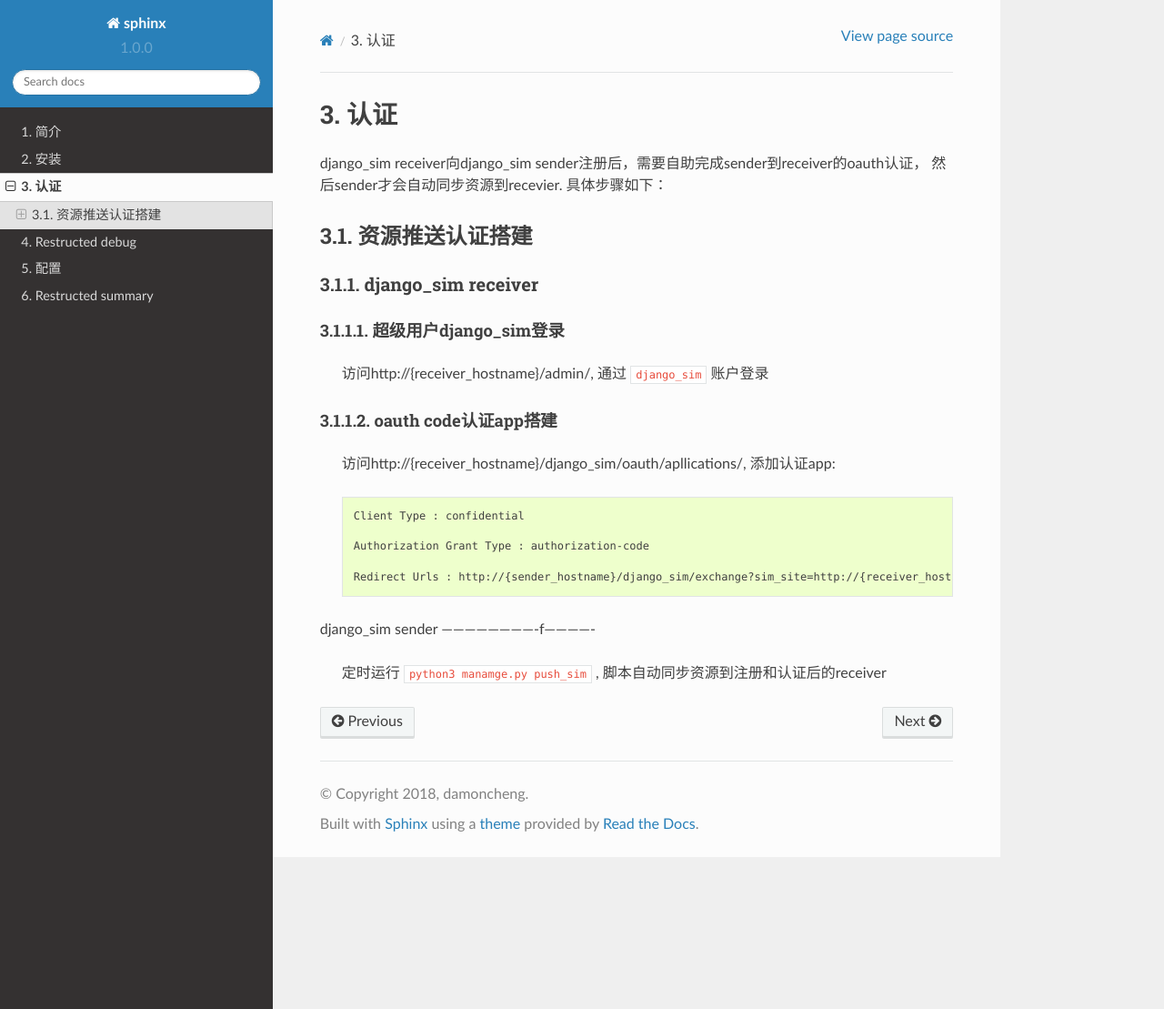
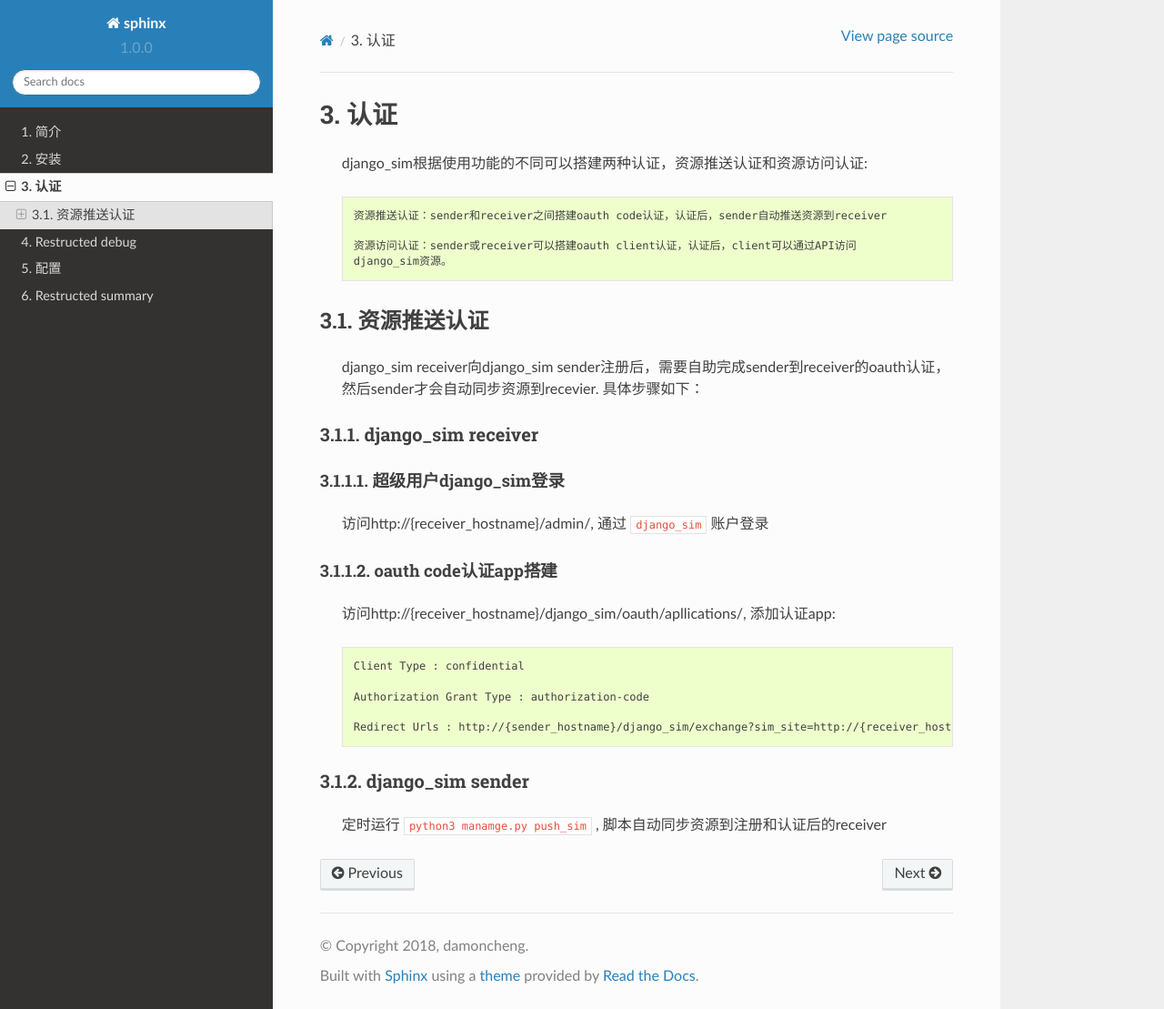
Before and after one commit to damoncheng/Sphinx, a Sphinx documentation site: the page built from source/restructed/django_sim_auth.rst, in a window 1280 px wide and 1109 px high. Shown: the whole window at 91% size. Built offline with Sphinx 7.4.7 and the Read the Docs theme 2.0.0, drawn with Linux system fonts in a browser that asks for light colours.

Commit message:
django_sim auth

```diff
--- a/source/restructed/django_sim_auth.rst
+++ b/source/restructed/django_sim_auth.rst
@@ -2,11 +2,20 @@
 认证
 =======================================
 
-django_sim receiver向django_sim sender注册后，需要自助完成sender到receiver的oauth认证，
-然后sender才会自动同步资源到recevier. 具体步骤如下：
+    django_sim根据使用功能的不同可以搭建两种认证，资源推送认证和资源访问认证::
 
-资源推送认证搭建
+        资源推送认证：sender和receiver之间搭建oauth code认证，认证后，sender自动推送资源到receiver
+
+        资源访问认证：sender或receiver可以搭建oauth client认证，认证后，client可以通过API访问
+        django_sim资源。
+
+
+资源推送认证
 =======================================
+
+    django_sim receiver向django_sim sender注册后，需要自助完成sender到receiver的oauth认证，
+    然后sender才会自动同步资源到recevier. 具体步骤如下：
+
 
 django_sim receiver
 ---------------------------------------
@@ -29,6 +38,6 @@ oauth code认证app搭建
 
 
 django_sim sender
--------------------------f-------------
+--------------------------------------
 
     定时运行 ``python3 manamge.py push_sim`` , 脚本自动同步资源到注册和认证后的receiver
```
Also changed, not shown: 1 other file.
